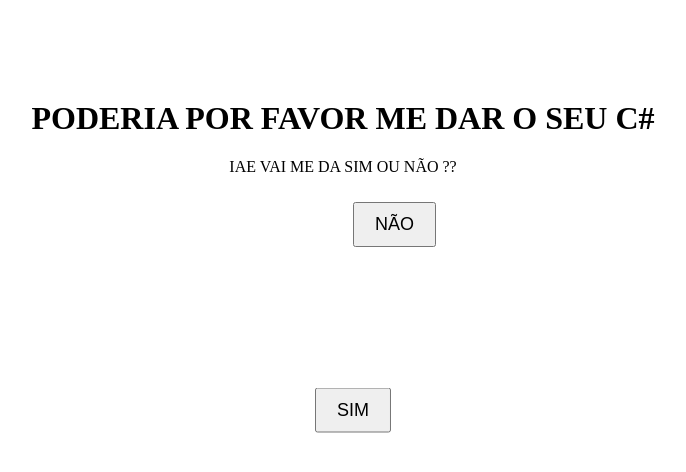
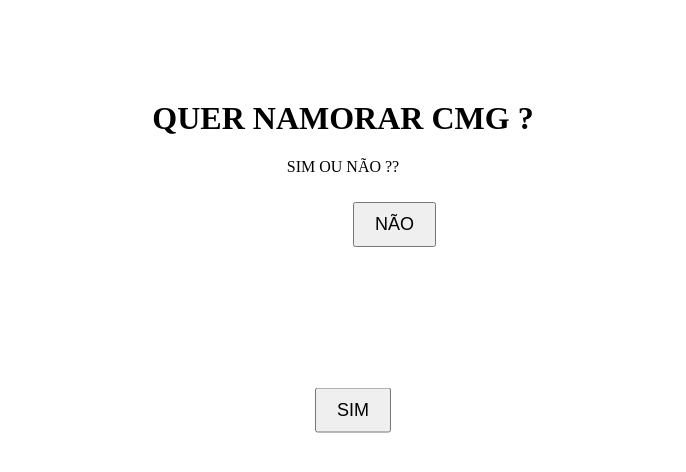
Before and after one commit to EdgarBelloti/pedido, a plain HTML site: page index.html in a window 1280 px wide. Shown: the whole page, without its empty margins (297-983 px from the left). Drawn offline with Linux system fonts and the light colour scheme.

Commit message:
Update index.html
NAMORAR CMG

```diff
--- a/index.html
+++ b/index.html
@@ -1,13 +1,13 @@
 <!DOCTYPE html>
 <html>
 <head>
-  <title>ME DE O SEU CU </title>
+  <title>PEDIDO DE NAMORO  </title>
   <link rel="stylesheet" type="text/css" href="style.css">
 </head>
 <body>
   <div class="container">
-    <h1>PODERIA POR FAVOR ME DAR  O SEU  C# </h1>
-    <p>IAE VAI ME DA SIM OU NÃO ??</p>
+    <h1>QUER NAMORAR CMG ? </h1>
+    <p> SIM OU NÃO ??</p>
     <button id="nao-btn">NÃO</button>
     <button id="sim-btn">SIM</button>
   </div>
```
